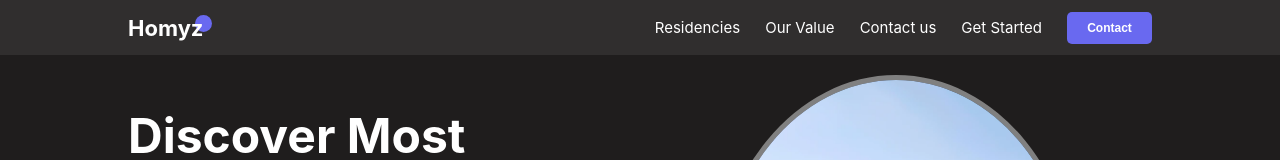
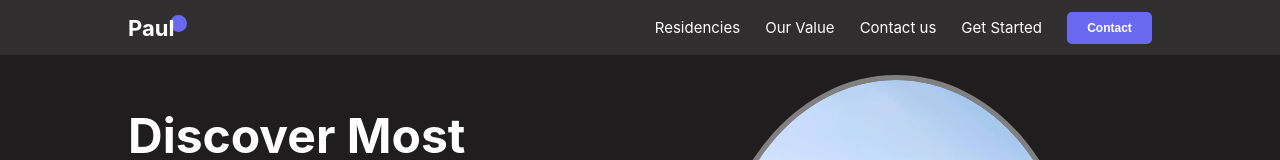
Before and after one commit to Paul2000-2000/RealEstate, a React (Create React App) app: page / in a window 1280 px wide. Shown: the top 160 px of the page. Built offline with nearby package versions, Linux system fonts and the light colour scheme.

Commit message:
did last updates

```diff
--- a/src/components/navbar/Navbar.css
+++ b/src/components/navbar/Navbar.css
@@ -30,7 +30,7 @@ nav{
     height: 17px;
     background-color:#6969f0;
     position: relative;
-    right: 8px;
+    right: 4px;
     border-radius: 50%;
     z-index:1;
 }
--- a/src/components/navbar/Navbar.js
+++ b/src/components/navbar/Navbar.js
@@ -10,7 +10,7 @@ const Navbar = () => {
     <nav>
       <div className="nav-content">
         <div className="nav-left">
-          <p className="nav-left-name">Homyz</p>
+          <p className="nav-left-name">Paul</p>
           <div className="nav-left-circle"></div>
         </div>
         <ul className="nav-right">
--- a/src/views/Footer/Footer.css
+++ b/src/views/Footer/Footer.css
@@ -42,7 +42,7 @@
     font-size: 25px;
     font-weight: bold;
     color: #103578;
-    text-align: center;
+
 }
 
 .footer-right-desc{
```
